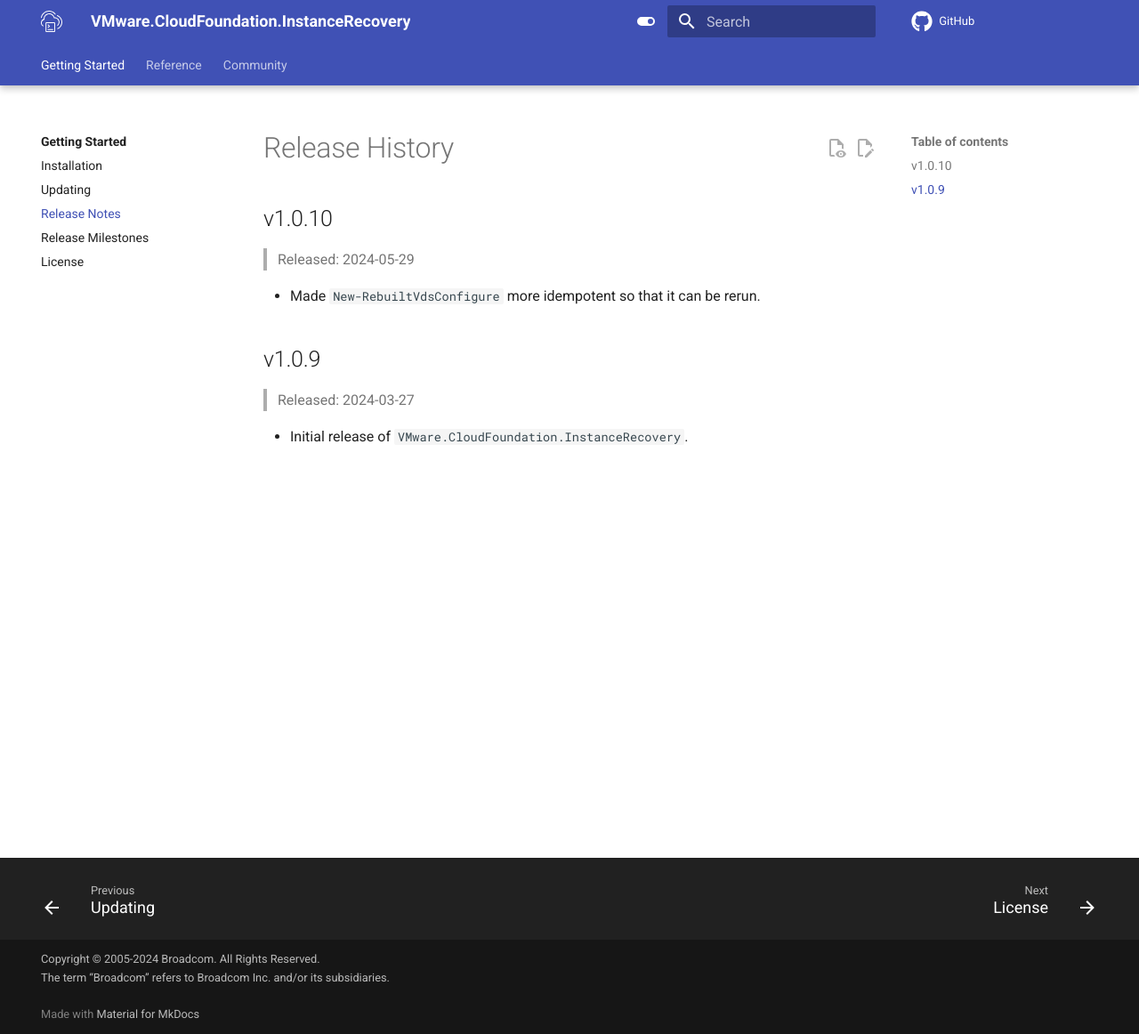
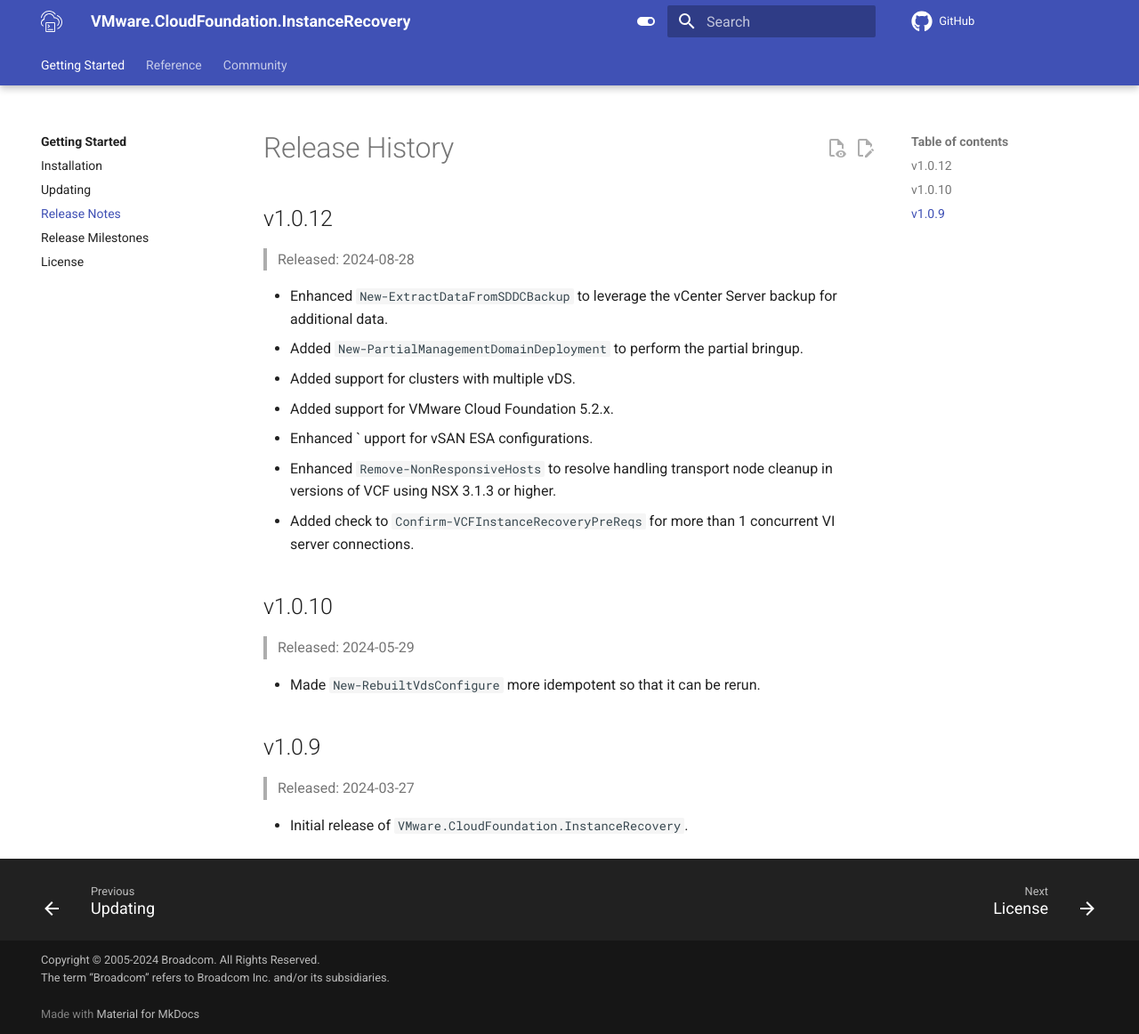
Before and after one commit to vmware/powershell-module-for-vmware-cloud-foundation-instance-recovery, an MkDocs documentation site: the page built from docs/release-notes.md, in a window 1280 px wide and 1162 px high. Shown: the whole window at 89% size. Built offline with MkDocs 1.6.1 and Material for MkDocs 9.7.7, drawn with Linux system fonts in a browser that asks for light colours; comment, search, counter and statistics services are not loaded; the version menu is left out.

Commit message:
Doc updates
Signed-off-by: Brian O'Connell <brianoc4@gmail.com>

```diff
--- a/CHANGELOG.md
+++ b/CHANGELOG.md
@@ -1,4 +1,16 @@
 # Release History
+
+## v1.0.12
+
+> Released: 2024-08-28
+
+- Enhanced `New-ExtractDataFromSDDCBackup` to leverage the vCenter Server backup for additional data.
+- Added `New-PartialManagementDomainDeployment` to perform the partial bringup.
+- Added support for clusters with multiple vDS.
+- Added support for VMware Cloud Foundation 5.2.x.
+- Enhanced ` upport for vSAN ESA configurations.
+- Enhanced `Remove-NonResponsiveHosts` to resolve handling transport node cleanup in versions of VCF using NSX 3.1.3 or higher.
+- Added check to `Confirm-VCFInstanceRecoveryPreReqs` for more than 1 concurrent VI server connections.
 
 ## v1.0.10
 
--- a/mkdocs.yml
+++ b/mkdocs.yml
@@ -133,6 +133,7 @@ nav:
     - documentation/functions/Backup-ClusterDRSGroupsAndRules.md
     - documentation/functions/Backup-ClusterVMLocations.md
     - documentation/functions/Backup-ClusterVMOverrides.md
+    - documentation/functions/Backup-ClusterVMTags.md
     - documentation/functions/Confirm-VCFInstanceRecoveryPreReqs.md
     - documentation/functions/Invoke-NSXEdgeClusterRecovery.md
     - documentation/functions/Move-ClusterHostNetworkingToVss.md
@@ -142,6 +143,7 @@ nav:
     - documentation/functions/Move-MgmtVmsToTempPg.md
     - documentation/functions/New-ExtractDataFromSDDCBackup.md
     - documentation/functions/New-NSXManagerOvaDeployment.md
+    - documentation/functions/New-PartialManagementDomainDeployment.md
     - documentation/functions/New-ReconstructedPartialBringupJsonSpec.md
     - documentation/functions/New-SDDCManagerOvaDeployment.md
     - documentation/functions/New-UploadAndModifySDDCManagerBackup.md
@@ -154,6 +156,7 @@ nav:
     - documentation/functions/Restore-ClusterDRSGroupsAndRules.md
     - documentation/functions/Restore-ClusterVMLocations.md
     - documentation/functions/Restore-ClusterVMOverrides.md
+    - documentation/functions/Restore-ClusterVMTags.md
     - documentation/functions/Set-ClusterDRSLevel.md
     - documentation/functions/Set-ClusterHostsvSanIgnoreClusterMemberList.md
 - Community:
```
Also changed, not shown: docs/documentation/functions/Backup-ClusterVMTags.md (added, +61 -0 lines), docs/documentation/functions/Restore-ClusterVMTags.md (added, +77 -0 lines), 1 other file.
